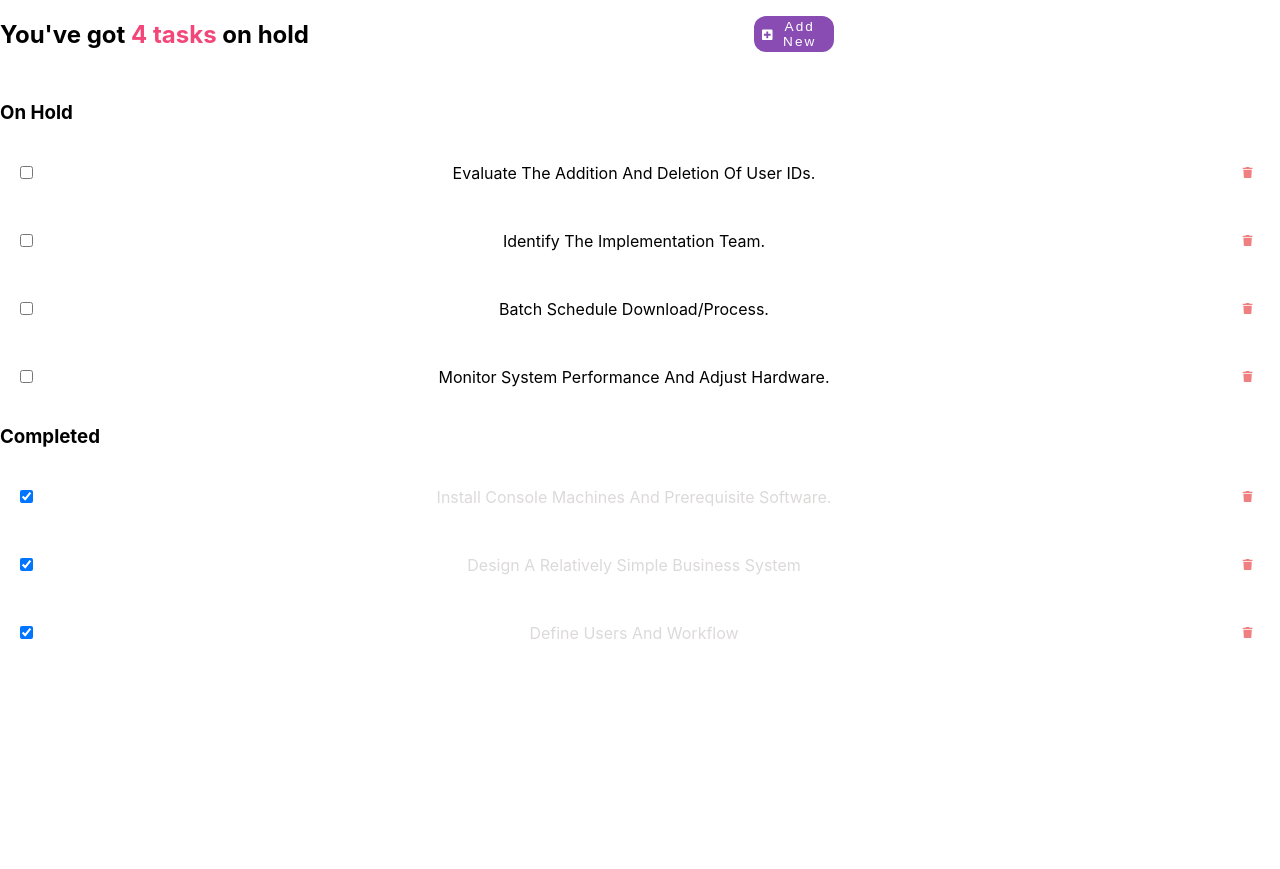
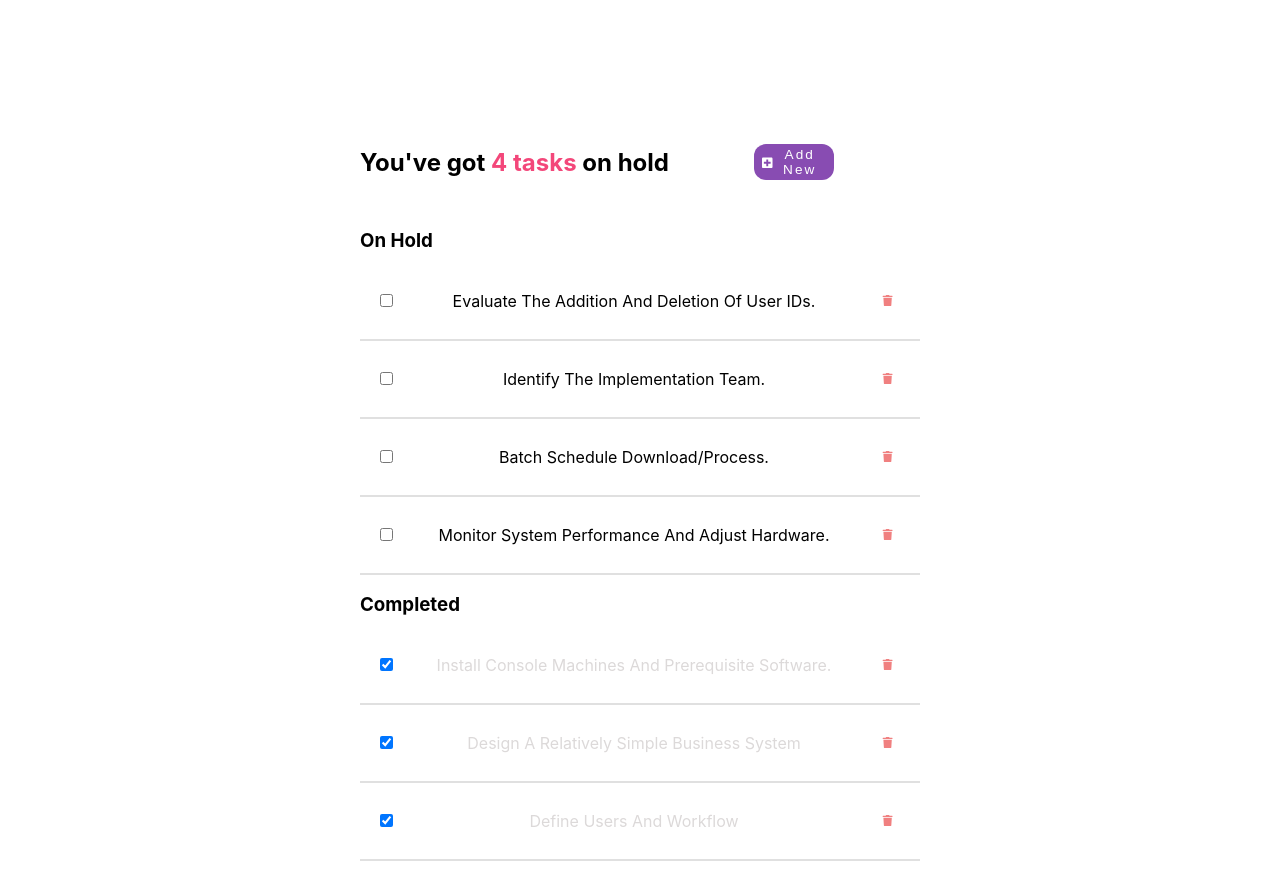
Before and after one commit to sp-95/todo-list-demo, a React (Create React App) app: page / in a window 1280 px wide. Before the commit the page ends 800 px from the top, so only its background shows below. Built offline with nearby package versions, Linux system fonts and the light colour scheme; data requests are answered from the project's data file.

Commit message:
Chore: Add a horizontal rule after each task

```diff
--- a/src/components/Task.js
+++ b/src/components/Task.js
@@ -2,7 +2,7 @@ import React, { useCallback, useEffect, useState } from "react"
 import { FaTrash } from "react-icons/fa"
 import { connect, useDispatch } from "react-redux"
 import { deleteTask, editTask, isEditing, setCompleted } from "../redux"
-import "./task_list.css"
+import "./task.css"
 
 const Task = ({ taskData, id = Date.now(), title = "", completed = false }) => {
   const { editID } = taskData
@@ -42,6 +42,7 @@ const Task = ({ taskData, id = Date.now(), title = "", completed = false }) => {
   }, [escFunction])
 
   return (
+    <div className="task-container">
       <div className={"task-item" + (completed ? " completed" : "")}>
         <input
           type="checkbox"
@@ -64,10 +65,15 @@ const Task = ({ taskData, id = Date.now(), title = "", completed = false }) => {
           <p onDoubleClick={() => dispatch(isEditing(id))}>{title}</p>
         )}
         <div>
-        <button className="delete-btn" onClick={() => dispatch(deleteTask(id))}>
+          <button
+            className="delete-btn"
+            onClick={() => dispatch(deleteTask(id))}
+          >
             <FaTrash />
           </button>
         </div>
+      </div>
+      <hr />
     </div>
   )
 }
--- a/src/components/TaskContainer.js
+++ b/src/components/TaskContainer.js
@@ -35,7 +35,7 @@ const TaskContainer = ({ taskData, fetchTasks }) => {
   }
 
   return (
-    <section className="task-container">
+    <section className="section-center">
       <div className="title">
         <h1>
           You've got{" "}
--- a/src/components/task_list.css
+++ b/src/components/task.css
@@ -8,19 +8,16 @@
   text-transform: capitalize;
 }
 
-.edit-btn,
+.task-container hr {
+  border: 1px solid #e0e0e0;
+}
+
 .delete-btn {
   background: transparent;
   border-color: transparent;
   cursor: pointer;
   font-size: 0.7rem;
   margin: 0 0.15rem;
-}
-.edit-btn {
-  color: lightgreen;
-}
-.edit-btn:hover {
-  color: green;
 }
 .delete-btn {
   color: lightcoral;
```
Lines whose indentation alone changed are shown as unchanged.
